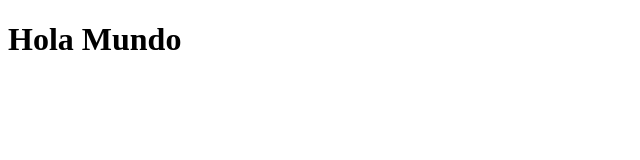
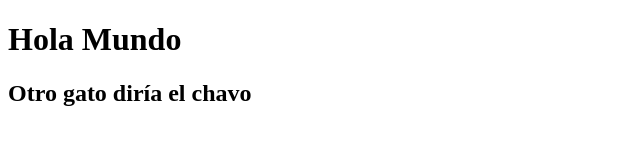
Before and after one commit to ShahirBrahim/proyecto--falso, a plain HTML site: page index.html in a window 1280 px wide. Shown: the whole page, without its empty margins (0-640 px from the left). Drawn offline with Linux system fonts and the light colour scheme.

Commit message:
segundo commit

```diff
--- a/index.html
+++ b/index.html
@@ -7,5 +7,6 @@
 </head>
 <body>
     <h1>Hola Mundo</h1>
+    <h2>Otro gato diría el chavo</h2>
 </body>
 </html>
```
